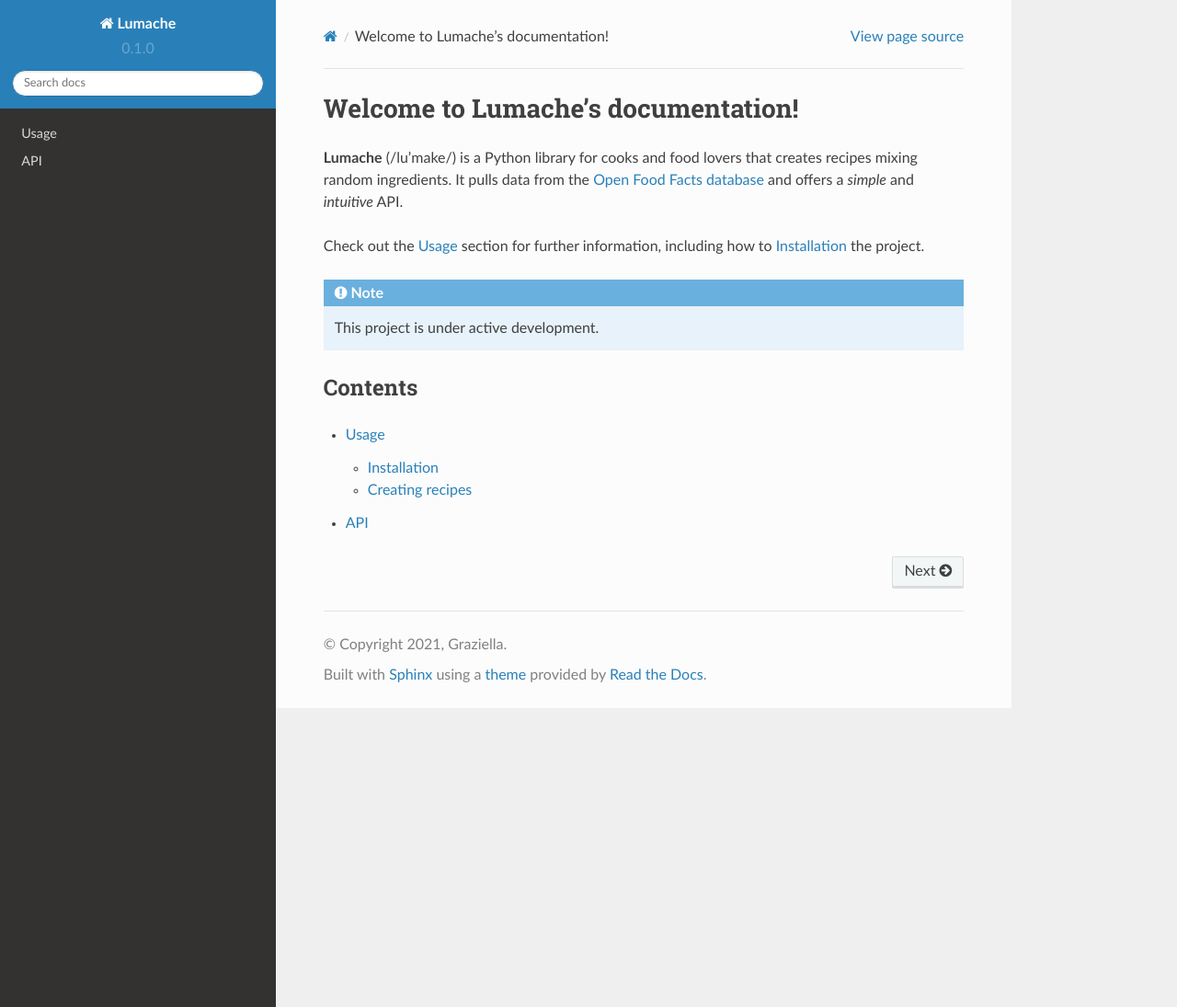
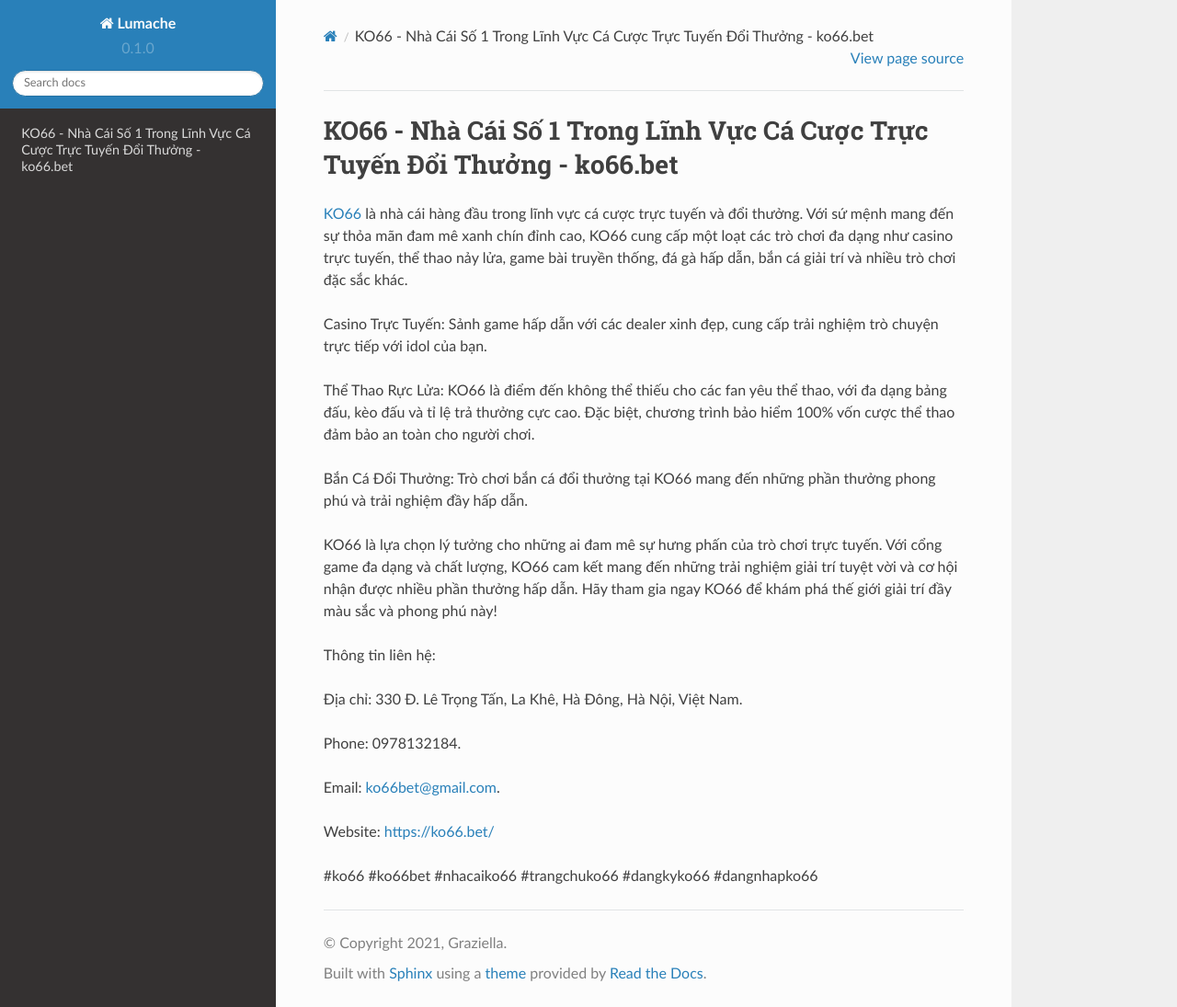
Before and after one commit to iaduphattai904809/ko66bet, a Sphinx documentation site: the page built from docs/source/index.rst, in a window 1280 px wide and 1095 px high. Shown: the whole window at 92% size. Built offline with Sphinx 7.4.7 and the Read the Docs theme 2.0.0, drawn with Linux system fonts in a browser that asks for light colours.

Commit message:
Update index.rst

```diff
--- a/docs/source/index.rst
+++ b/docs/source/index.rst
@@ -1,22 +1,24 @@
-Welcome to Lumache's documentation!
+KO66 - Nhà Cái Số 1 Trong Lĩnh Vực Cá Cược Trực Tuyến Đổi Thưởng - ko66.bet
 ===================================
 
-**Lumache** (/lu'make/) is a Python library for cooks and food lovers
-that creates recipes mixing random ingredients.
-It pulls data from the `Open Food Facts database <https://world.openfoodfacts.org/>`_
-and offers a *simple* and *intuitive* API.
+`KO66 <https://ko66.bet/>`_ là nhà cái hàng đầu trong lĩnh vực cá cược trực tuyến và đổi thưởng. Với sứ mệnh mang đến sự thỏa mãn đam mê xanh chín đỉnh cao, KO66 cung cấp một loạt các trò chơi đa dạng như casino trực tuyến, thể thao nảy lửa, game bài truyền thống, đá gà hấp dẫn, bắn cá giải trí và nhiều trò chơi đặc sắc khác.
 
-Check out the :doc:`usage` section for further information, including
-how to :ref:`installation` the project.
+Casino Trực Tuyến: Sảnh game hấp dẫn với các dealer xinh đẹp, cung cấp trải nghiệm trò chuyện trực tiếp với idol của bạn.
 
-.. note::
+Thể Thao Rực Lửa: KO66 là điểm đến không thể thiếu cho các fan yêu thể thao, với đa dạng bảng đấu, kèo đấu và tỉ lệ trả thưởng cực cao. Đặc biệt, chương trình bảo hiểm 100% vốn cược thể thao đảm bảo an toàn cho người chơi.
 
-   This project is under active development.
+Bắn Cá Đổi Thưởng: Trò chơi bắn cá đổi thưởng tại KO66 mang đến những phần thưởng phong phú và trải nghiệm đầy hấp dẫn.
 
-Contents
---------
+KO66 là lựa chọn lý tưởng cho những ai đam mê sự hưng phấn của trò chơi trực tuyến. Với cổng game đa dạng và chất lượng, KO66 cam kết mang đến những trải nghiệm giải trí tuyệt vời và cơ hội nhận được nhiều phần thưởng hấp dẫn. Hãy tham gia ngay KO66 để khám phá thế giới giải trí đầy màu sắc và phong phú này!
 
-.. toctree::
+Thông tin liên hệ:
 
-   usage
-   api
+Địa chỉ: 330 Đ. Lê Trọng Tấn, La Khê, Hà Đông, Hà Nội, Việt Nam.
+
+Phone: 0978132184.
+
+Email: ko66bet@gmail.com.
+
+Website: https://ko66.bet/
+
+#ko66 #ko66bet #nhacaiko66 #trangchuko66 #dangkyko66 #dangnhapko66
```
